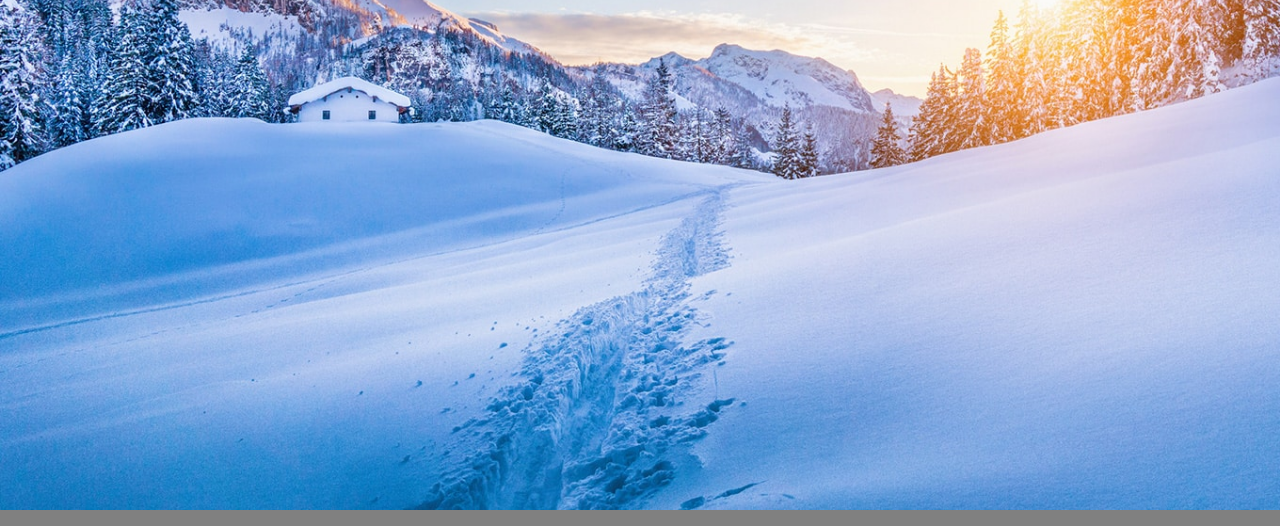
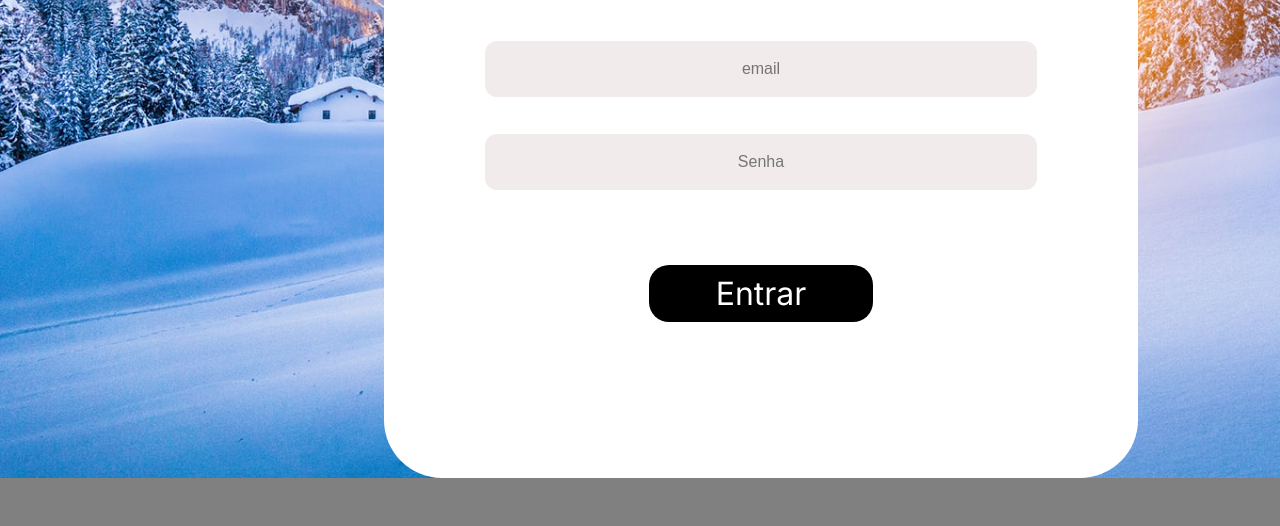
Before and after one commit to cesarhatakemonkey/Projeto-Individual, a plain HTML site: page Site/html/Login.html in a window 1280 px wide. Shown: the part 344-870 px from the top of the page. After the commit the page ends 822 px from the top, so only its background shows below. Drawn offline with Linux system fonts and the light colour scheme; a web font is replaced by a local one.

Commit message:
Login e Cadastro finalizados

```diff
--- a/Site/css/StyleCadastro.css
+++ b/Site/css/StyleCadastro.css
@@ -1,4 +1,13 @@
 @import url('https://fonts.googleapis.com/css2?family=Inter&display=swap');
+
+
+
+@import url('https://fonts.googleapis.com/css2?family=Imperial+Script&display=swap');
+
+
+
+
+
 
 a {
     font-family: 'Inter', sans-serif;
@@ -9,9 +18,14 @@ a {
 }
 
 body {
+    /* filter: blur(8px);
+    -webkit-filter: blur(8px); */
     margin: 0%;
     padding: 0%;
     background-color: grey;
+    background-image: url(../imagens/alpes-suico.jpg);
+    background-repeat: no-repeat;
+    background-size: cover;
 }
 
 .navbar {
@@ -39,7 +53,7 @@ body {
     height: auto;
     position: relative;
     top: 39%;
-    left:-0.7%;
+    left: -0.7%;
     display: flex;
     justify-content: right;
 }
@@ -81,3 +95,68 @@ body {
     width: 90%;
     height: 120px;
 }
+
+.containerCadastro {
+    height: 630px;
+    width: 754px;
+    border-radius: 58px;
+    background-color: white;
+
+    display: flex;
+
+    position: relative;
+    left: 30vw;
+    top: 9vh;
+
+    flex-direction: column;
+    align-items: center;
+
+}
+
+.containerCadastro h1{
+    display: flex;
+    font-size: 500%;
+    margin: 0;
+    margin-top: 5vh;
+    font-weight: lighter;
+    font-family: 'Imperial Script', cursive;
+}
+
+.containerInputs {
+    display: flex;
+    flex-direction: column;
+}
+
+.containerInputs input[type="text"]{
+    margin: 2.3vh;
+    background-color: #F1EBEB;
+    border:  #F1EBEB;
+    border-radius: 12px;
+    font-size: 16px;
+    width: 548px;
+    height: 54px;
+
+}
+
+.containerInputs input[type="text"]::placeholder{
+    text-align: center;
+
+}
+
+input[type="text"]:focus {
+    outline: none;
+    border-color: grey;
+  }
+
+.botaoCadastro button{
+    background-color: black;
+    border-radius: 20px;
+    border: none;
+    color: white;
+    width: 224px;
+    height: 57px;
+    margin-top: 5vh;
+    font-size: 200%;
+    font-family: 'Inter', sans-serif;
+    font-weight: lighter;
+}
--- a/Site/css/StyleFaleConosco.css
+++ b/Site/css/StyleFaleConosco.css
@@ -12,6 +12,7 @@ body {
     margin: 0%;
     padding: 0%;
     background-color: grey;
+    background-image: url(../imagens/alpes-suico.jpg);
 }
 
 .navbar {
--- a/Site/css/StyleLogin.css
+++ b/Site/css/StyleLogin.css
@@ -1,4 +1,13 @@
 @import url('https://fonts.googleapis.com/css2?family=Inter&display=swap');
+
+
+
+@import url('https://fonts.googleapis.com/css2?family=Imperial+Script&display=swap');
+
+
+
+
+
 
 a {
     font-family: 'Inter', sans-serif;
@@ -9,12 +18,14 @@ a {
 }
 
 body {
+    /* filter: blur(8px);
+    -webkit-filter: blur(8px); */
     margin: 0%;
     padding: 0%;
     background-color: grey;
     background-image: url(../imagens/alpes-suico.jpg);
+    background-repeat: no-repeat;
     background-size: cover;
-    background-repeat: no-repeat;
 }
 
 .navbar {
@@ -85,12 +96,68 @@ body {
     height: 120px;
 }
 
-.bloco {
+.containerCadastro {
     height: 630px;
     width: 754px;
-    position: absolute;
-    left: -50%;
-    top: 30%;
     border-radius: 58px;
+    background-color: white;
+
+    display: flex;
+
+    position: relative;
+    left: 30vw;
+    top: 9vh;
+
+    flex-direction: column;
+    align-items: center;
+
+}
+
+.containerCadastro h1{
+    display: flex;
+    font-size: 500%;
+    margin: 0;
+    margin-top: 5vh;
+    margin-bottom: 3vh;
+    font-weight: lighter;
+    font-family: 'Imperial Script', cursive;
+}
+
+.containerInputs {
+    display: flex;
+    flex-direction: column;
+}
+
+.containerInputs input[type="text"]{
+    margin: 2.3vh;
+    background-color: #F1EBEB;
+    border:  #F1EBEB;
+    border-radius: 12px;
+    font-size: 16px;
+    width: 548px;
+    height: 54px;
+
+}
+
+.containerInputs input[type="text"]::placeholder{
+    text-align: center;
+
+}
+
+input[type="text"]:focus {
+    outline: none;
+    border-color: grey;
+  }
+
+.botaoCadastro button{
+    background-color: black;
+    border-radius: 20px;
+    border: none;
     color: white;
+    width: 224px;
+    height: 57px;
+    margin-top: 7vh;
+    font-size: 200%;
+    font-family: 'Inter', sans-serif;
+    font-weight: lighter;
 }
--- a/Site/html/Login.html
+++ b/Site/html/Login.html
@@ -6,7 +6,7 @@
     <meta http-equiv="X-UA-Compatible" content="IE=edge">
     <meta name="viewport" content="width=device-width, initial-scale=1.0">
     <link rel="stylesheet" href="../css/StyleLogin.css">
-    <title>Login</title>
+    <title>Cadastro</title>
 </head>
 
 <body>
@@ -25,18 +25,20 @@
                     <li><a href="./FaleConosco.html">fale conosco</a></li>
                 </ul>
                 <span class="palito"></span>
-                <span class="login"><a href="./Login.html">Login</a></span>
-                <span class="cadastro"><a href="./Cadastro.html">Cadastro</a></span>
+                <span class="login"><a href="./Cadastro.html">Cadastro</a></span>
             </div>
         </div>
     </div>
-    <!-- bloco de login -->
-    <div class="bloco">
-        <h1>Faça seu login!</h1>
-        <div class="inputs">
-            <input type="text" id="input_nome">
-            <input type="text" id="input_email">
+    <!-- container de login -->
+    <div class="containerCadastro">
+        <h1>Faça seu login!</h1><br>
+        <div class="containerInputs">
+            <input type="text" id="input_email" placeholder="email">
+            <input type="text" id="input_senha" placeholder="Senha">
         </div>
+            <div class="botaoCadastro">
+                <button onclick="cadastrar()">Entrar</button>
+            </div>
     </div>
 </body>
 
```
Also changed, not shown: Site/html/Cadastro.html (+24 -5 lines).
